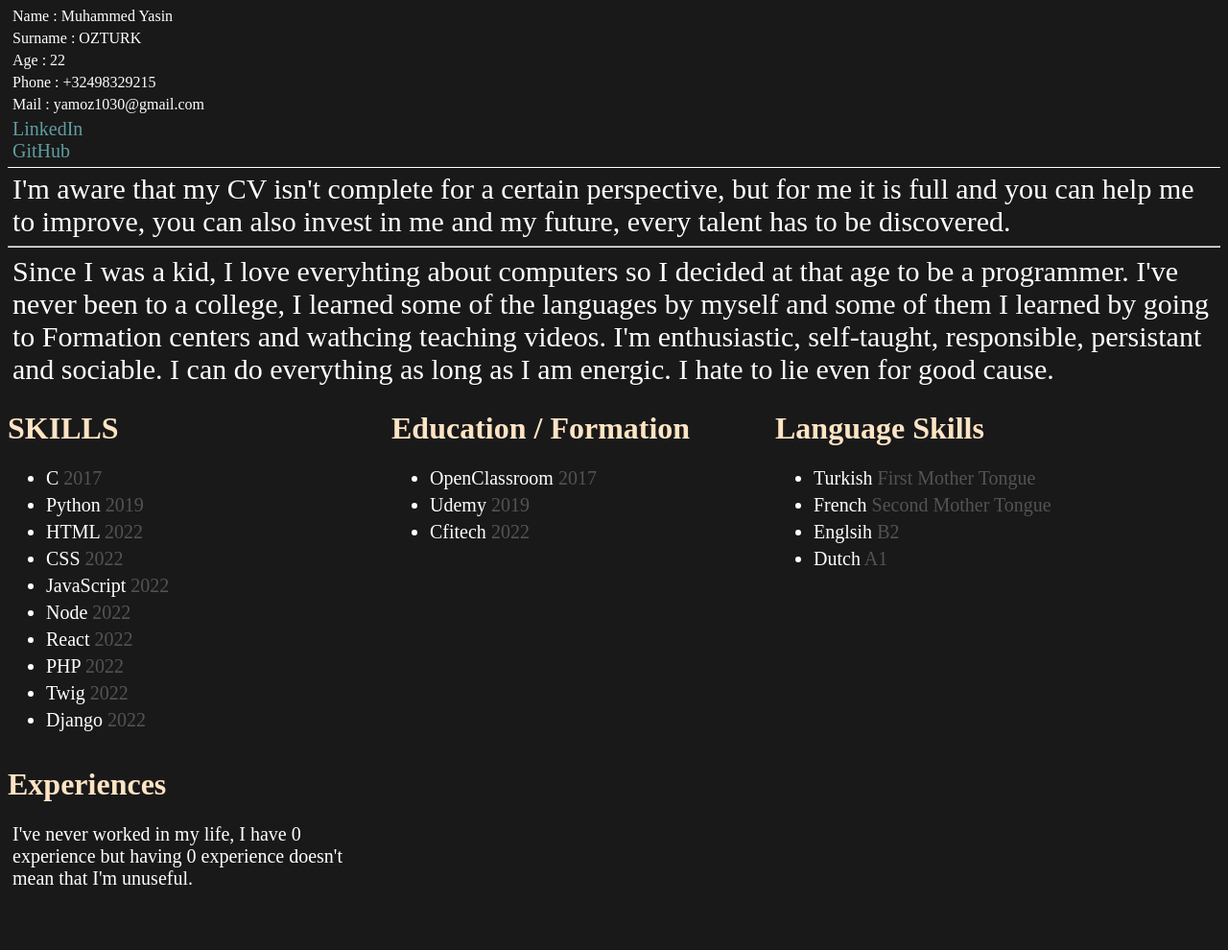
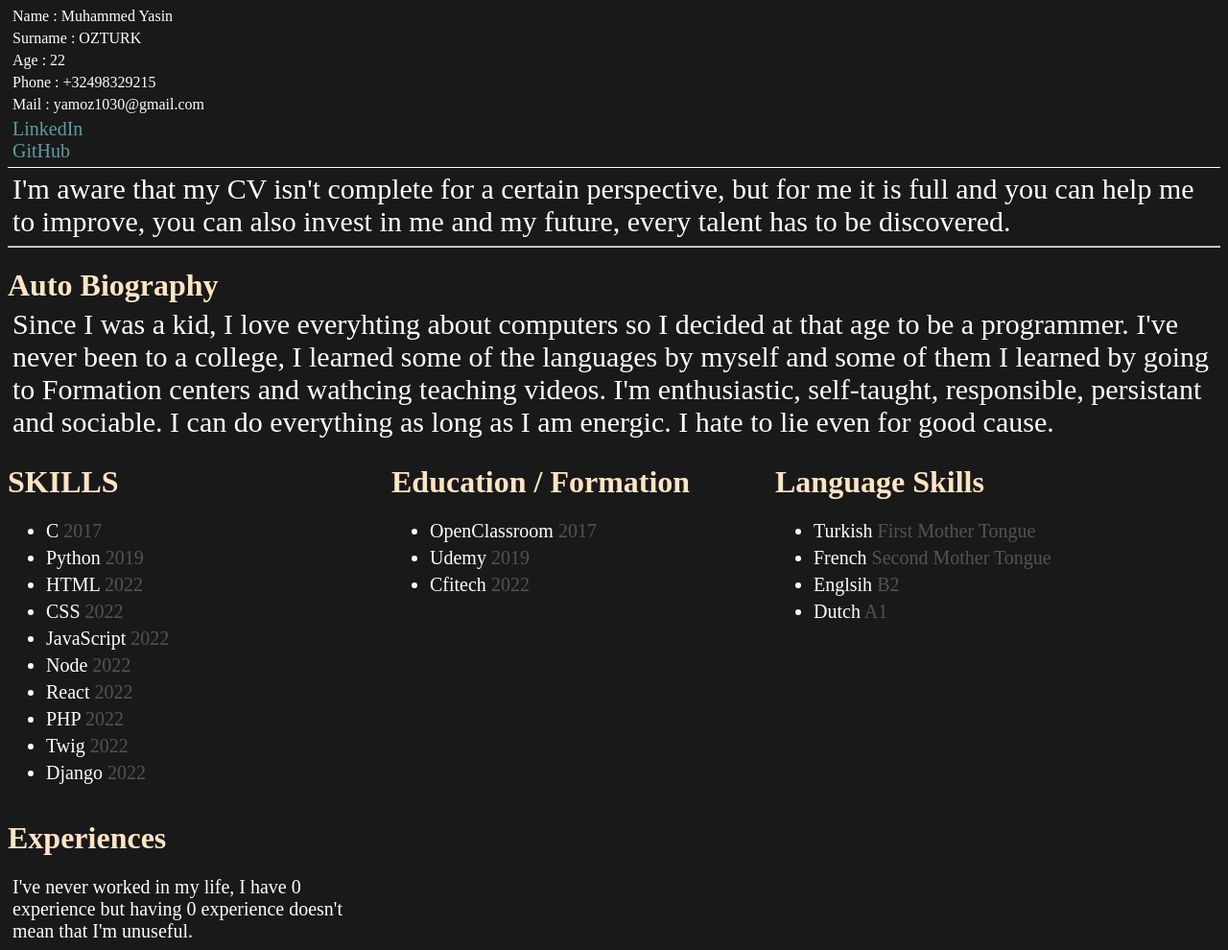
Before and after one commit to ysnztrk021/CV, a plain HTML site: page index.html in a window 1280 px wide. Shown: the whole page at 96% size. Before the commit the page ends 940 px from the top, so only its background shows below. Drawn offline with Linux system fonts and the light colour scheme.

Commit message:
auto biography added

```diff
--- a/index.html
+++ b/index.html
@@ -22,6 +22,7 @@
             I'm aware that my CV isn't complete for a certain perspective, but for me it is full and you can help me to improve, you can also invest in me and my future, every talent has to be discovered.
         </p>
         <hr>
+        <h1>Auto Biography</h1>
         <p>
             Since I was a kid, I love everyhting about computers so I decided at that age to be a programmer. I've never been to a college, I learned some of the languages by myself and some of them I learned by going to Formation centers and wathcing teaching videos. I'm enthusiastic, self-taught, responsible, persistant and sociable. I can do everything as long as I am energic. I hate to lie even for good cause.
         </p>
--- a/style.css
+++ b/style.css
@@ -22,6 +22,10 @@ body{
 
 h1{
     color:bisque
+}
+
+.biography h1{
+    margin-bottom: 3px;
 }
 
 /* TEXTS */
```
